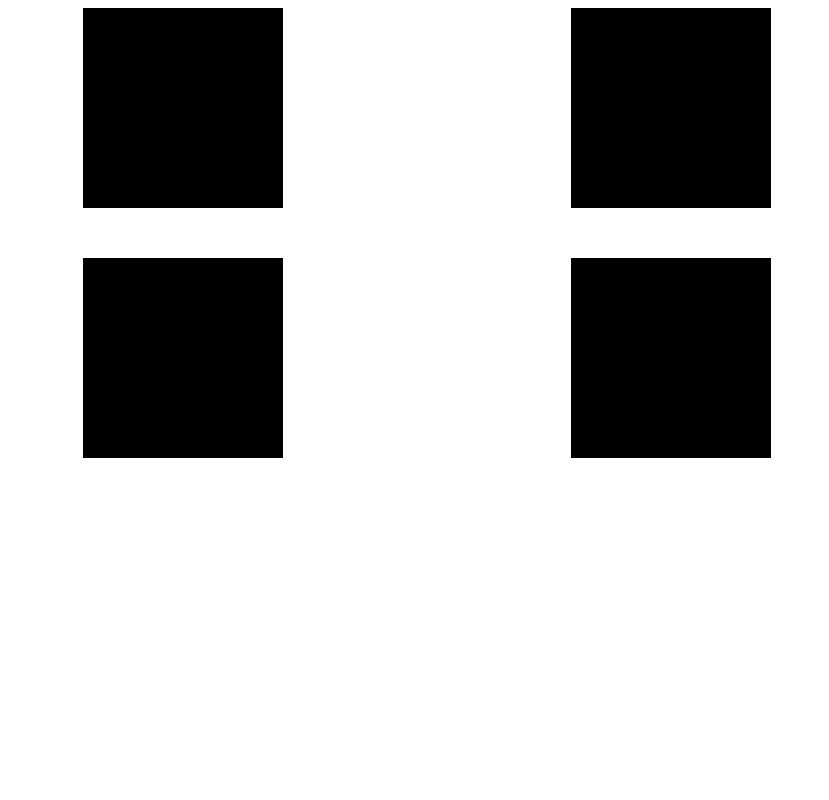
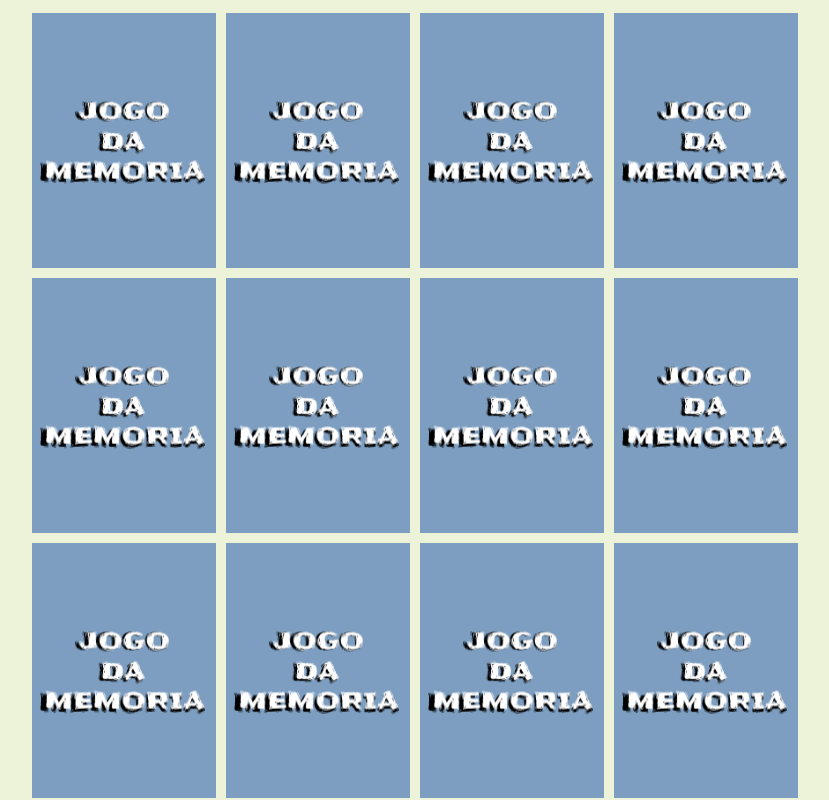
Before and after one commit to lorranyhengles/jogo-da-memoria, a plain HTML site: page index.html in a window 1280 px wide. Shown: the whole page, without its empty margins (213-1042 px from the left). Drawn offline with Linux system fonts and the light colour scheme.

Commit message:
adicionar imagens e função aleatorio

```diff
--- a/index.html
+++ b/index.html
@@ -6,16 +6,58 @@
     <meta http-equiv="X-UA-Compatible" content="ie=edge">
     <link rel="stylesheet" href="style.css">
     <script defer src="script.js"></script>
-    <title>Document</title>
+    <title>Jogo Da Memoria</title>
 </head>
 <body>
-    <section>
-        <div class="azul"></div>
-        <div class="vermelho"></div>
+    <section class="jogo">
+        <div class = "carta">
+            <img class ="frente"src="imgs/verso.png">
+            <img class = "verso"src="imgs/cat.png">
+        </div>
+        <div class="carta">
+            <img class = "frente"src="imgs/verso.png">
+            <img class ="verso"src="imgs/cat.png">
+        </div>
+        <div class="carta">
+            <img class ="frente"src="imgs/verso.png">
+            <img class = "verso"src="imgs/dog.png">
+        </div>
+        <div class="carta">
+            <img class ="frente"src="imgs/verso.png">
+            <img class = "verso"src="imgs/dog.png">
+        </div>
+        <div class="carta">
+            <img class ="frente"src="imgs/verso.png">
+            <img class = "verso"src="imgs/pig.png">
+        </div>
+        <div class="carta">
+            <img class ="frente"src="imgs/verso.png">
+            <img class = "verso"src="imgs/pig.png">
+        </div>
+        <div class="carta">
+            <img class ="frente"src="imgs/verso.png">
+            <img class = "verso"src="imgs/frog.png">
+        </div>
+        <div class="carta">
+            <img class ="frente"src="imgs/verso.png">
+            <img class = "verso"src="imgs/frog.png">
+        </div>
+        <div class="carta">
+            <img class ="frente"src="imgs/verso.png">
+            <img class = "verso"src="imgs/lion.png">
+        </div>
+        <div class="carta">
+            <img class ="frente"src="imgs/verso.png">
+            <img class = "verso"src="imgs/lion.png">
+        </div>
+        <div class="carta">
+            <img class ="frente"src="imgs/verso.png">
+            <img class = "verso"src="imgs/giraffe.png">
+        </div>
+        <div class="carta">
+            <img class ="frente"src="imgs/verso.png">
+            <img class = "verso"src="imgs/giraffe.png">
+        </div>
     </section>
-    <main>
-        <div class="vermelho"></div>
-        <div class="azul"></div>
-    </main>
 </body>
 </html>
--- a/script.js
+++ b/script.js
@@ -1,27 +1,25 @@
-// function aleatorio (min, max){
-//     return Math.floor(Math.random()*(max - min + 1) )+ min;
-// }
-let cartas = document.querySelectorAll("div");
-let valorCor=0;
-setTimeout(function esconder(){
-    for (let carta of cartas){
-        carta.style.backgroundColor = "black";
+const cartas = document.querySelectorAll('.carta');
+let cartaUm, cartaDois;
 
-    }
-}, 1000);
+function virarCarta() {
+  this.classList.toggle('virar');
+  if (!cartaUm){
+    cartaUm = this;
 
-function mostrar(event){
-    event.target.style.backgroundColor = null;
-    // event.target.classList.toggle("vermelho");
-    if(event.target.classList.contains("vermelho")){
-        valorCor+=1;
-        console.log('AAAAAAAAAAAAA');
-    }
-}
-if (valorCor == 2){
-        console.log("BBBBBBBBBBBB");
+    return false;
+  }
+  cartaDois = this;
 
-}
-for (let carta of cartas) {
-    carta.onclick = mostrar;
-}
+  }
+
+(function aleatorio (){
+  cartas.forEach(carta =>{
+    let rand = Math.floor(Math.random() * 12);
+    carta.style.order = rand;
+  });
+  })();
+
+
+
+
+cartas.forEach(carta => carta.addEventListener('click', virarCarta));
--- a/style.css
+++ b/style.css
@@ -1,19 +1,29 @@
-section,main {
+body{
+    background-color: rgb(237, 243, 217);
+}
+.jogo{
+    width: 800px;
+    height: 650px;
+    margin: auto;
     display: flex;
-    justify-content: space-evenly;
-}
-section div, main div{
-    width: 200px;
-    height: 200px;
-    background-color: black;
-
-}
-main{
-    border-top: white 50px solid;
-}
-.azul{
-    background-color: blue;
-}
-.vermelho{
-    background-color: red;
-}
+    flex-wrap: wrap;
+    perspective: 1000px;
+    }
+.carta {
+    margin: 5px;
+    position: relative;
+    transform-style: preserve-3d;
+    transition: transform .5s;
+    }
+.carta:active{
+    transform: scale(0.50);
+    }
+.carta.virar {
+    transform: rotateY(180deg);
+      }
+.frente{
+    width: 100%;
+    height: 100%;
+    position: absolute;
+    backface-visibility: hidden;
+    }
```
Also changed, not shown: imgs/cat.png (added), imgs/dog.png (added), imgs/frog.png (added), imgs/giraffe.png (added), imgs/lion.png (added), imgs/pig.png (added), imgs/verso.png (added).
